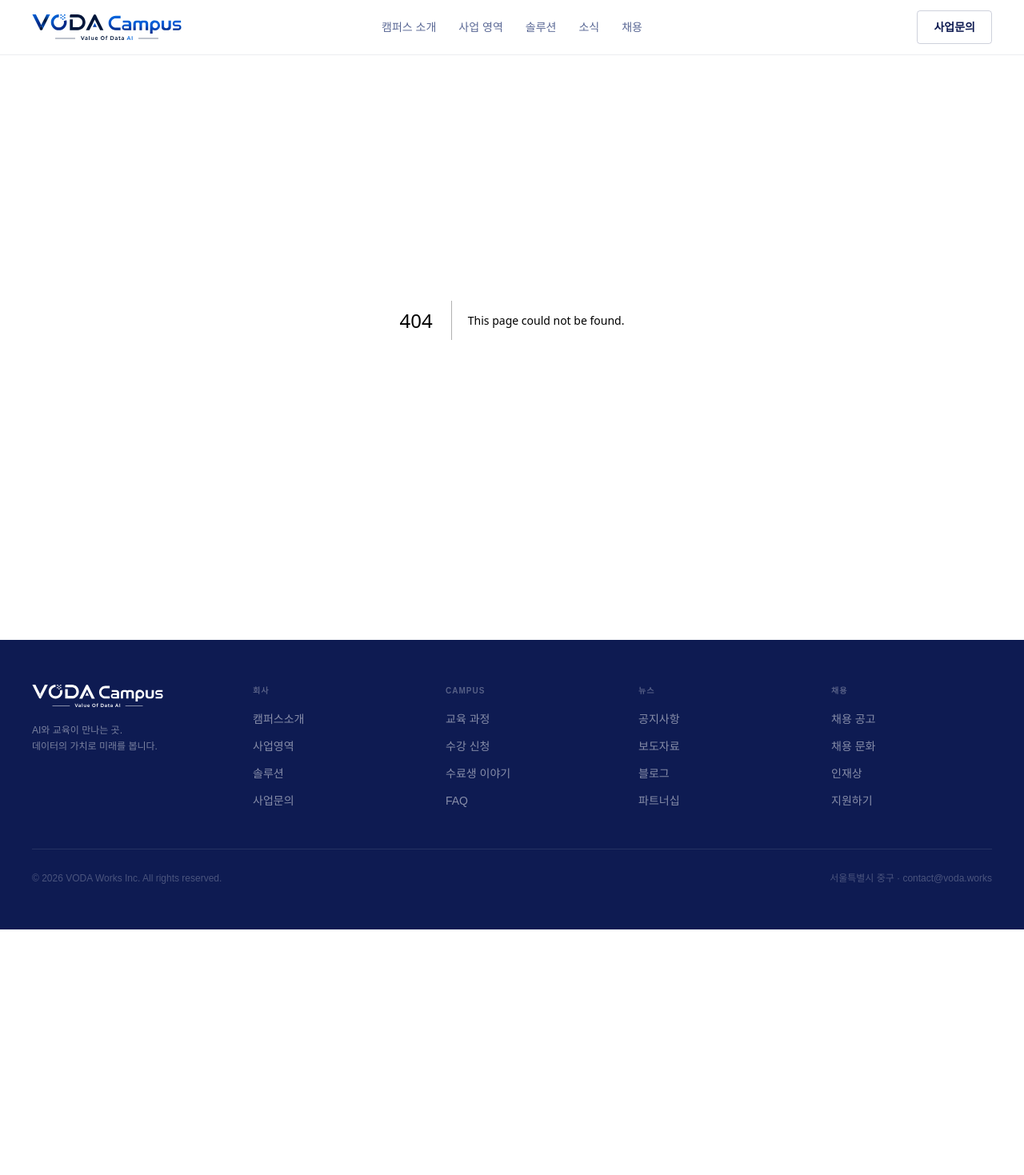
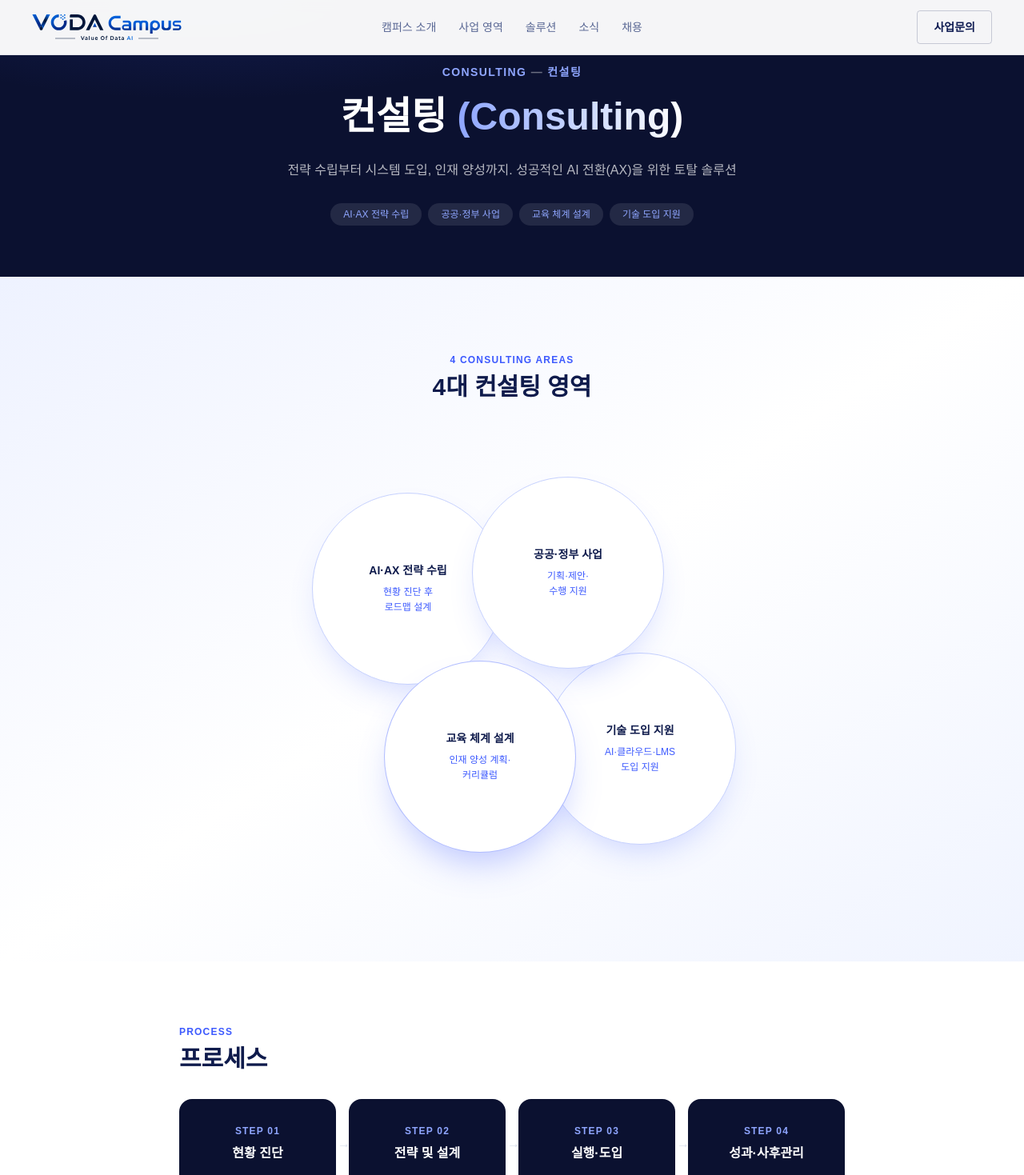
Before and after one commit to chaeuns/vodawebsite, a Next.js app: page /business/consulting in a window 1280 px wide. Before the commit this address had no page. Shown: the top 1469 px of the page at 80% size. Before the commit the page ends 1162 px from the top, so only its background shows below. Built offline with nearby package versions, Linux system fonts and the light colour scheme.

Commit message:
Business > Consulting 페이지 추가

```diff
--- /dev/null
+++ b/app/business/consulting/page.tsx
@@ -0,0 +1,181 @@
+// app/business/consulting/page.tsx
+// VODA · 컨설팅(Consulting) 페이지
+// 구조: 01 히어로 → 02 4대 컨설팅 영역(겹치는 원형 다이어그램) → 03 프로세스 → 04 Bottom CTA
+// 컬러: 히어로/프로세스는 네이비(#0B1130) + 블루(#3D5AFE), 02번 섹션만 밝은 그라데이션
+
+const heroTags = ["AI·AX 전략 수립", "공공·정부 사업", "교육 체계 설계", "기술 도입 지원"];
+
+const process = [
+  { step: "STEP 01", title: "현황 진단" },
+  { step: "STEP 02", title: "전략 및 설계" },
+  { step: "STEP 03", title: "실행·도입" },
+  { step: "STEP 04", title: "성과·사후관리" },
+];
+
+export default function ConsultingPage() {
+  return (
+    <main className="bg-white">
+      {/* 01. Hero */}
+      <section className="relative overflow-hidden bg-[#0B1130] px-6 pt-20 pb-16 sm:px-10 lg:px-24">
+        <div
+          className="pointer-events-none absolute inset-0 opacity-40"
+          style={{
+            background:
+              "radial-gradient(60% 60% at 20% 0%, rgba(61,90,254,0.35) 0%, rgba(11,17,48,0) 60%)",
+          }}
+        />
+        <div className="relative mx-auto max-w-5xl text-center">
+          <p className="mb-4 text-sm font-semibold tracking-widest text-[#8FA6FF]">
+            CONSULTING <span className="text-white/40">—</span> 컨설팅
+          </p>
+          <h1 className="text-4xl font-bold leading-tight text-white sm:text-5xl">
+            컨설팅{" "}
+            <span className="bg-gradient-to-r from-[#8FA6FF] to-white bg-clip-text text-transparent">
+              (Consulting)
+            </span>
+          </h1>
+          <p className="mx-auto mt-6 max-w-2xl text-base leading-relaxed text-white/70">
+            전략 수립부터 시스템 도입, 인재 양성까지. 성공적인 AI 전환(AX)을 위한
+            토탈 솔루션
+          </p>
+          <div className="mt-7 flex flex-wrap justify-center gap-2">
+            {heroTags.map((tag) => (
+              <span
+                key={tag}
+                className="rounded-full bg-white/10 px-4 py-1.5 text-xs font-medium text-[#8FA6FF]"
+              >
+                {tag}
+              </span>
+            ))}
+          </div>
+        </div>
+      </section>
+
+      {/* 02. 4대 컨설팅 영역 — 겹치는 원형 다이어그램 */}
+      <section className="bg-gradient-to-br from-[#EEF2FF] via-white to-[#F0F4FF] px-6 py-24 sm:px-10 lg:px-24">
+        <div className="mx-auto mb-16 max-w-3xl text-center">
+          <p className="text-xs font-semibold tracking-widest text-[#3D5AFE]">
+            4 CONSULTING AREAS
+          </p>
+          <h2 className="mt-2 text-2xl font-bold text-[#0F1B4C] sm:text-3xl">
+            4대 컨설팅 영역
+          </h2>
+        </div>
+
+        <div className="relative mx-auto h-[540px] w-[640px] max-w-full">
+  {/* 01 AI·AX 전략 수립 (좌상단) */}
+  <div className="absolute left-[70px] top-[50px] z-10 flex h-60 w-60 flex-col items-center justify-center rounded-full border border-[#C7D2FE] bg-white p-6 text-center shadow-[0_20px_40px_-15px_rgba(61,90,254,0.25)]">
+    <p className="text-sm font-bold text-[#0F1B4C]">AI·AX 전략 수립</p>
+    <p className="mt-2 text-xs leading-relaxed text-[#3D5AFE]">
+      현황 진단 후
+      <br />
+      로드맵 설계
+    </p>
+  </div>
+
+  {/* 02 공공·정부 사업 (우상단) */}
+  <div className="absolute left-[270px] top-[30px] z-20 flex h-60 w-60 flex-col items-center justify-center rounded-full border border-[#C7D2FE] bg-white p-6 text-center shadow-[0_20px_40px_-15px_rgba(61,90,254,0.25)]">
+    <p className="text-sm font-bold text-[#0F1B4C]">공공·정부 사업</p>
+    <p className="mt-2 text-xs leading-relaxed text-[#3D5AFE]">
+      기획·제안·
+      <br />
+      수행 지원
+    </p>
+  </div>
+
+  {/* 03 교육 체계 설계 (좌하단) */}
+  <div className="absolute left-[160px] top-[260px] z-30 flex h-60 w-60 flex-col items-center justify-center rounded-full border border-[#3D5AFE]/40 bg-white p-6 text-center shadow-[0_25px_45px_-15px_rgba(61,90,254,0.35)]">
+    <p className="text-sm font-bold text-[#0F1B4C]">교육 체계 설계</p>
+    <p className="mt-2 text-xs leading-relaxed text-[#3D5AFE]">
+      인재 양성 계획·
+      <br />
+      커리큘럼
+    </p>
+  </div>
+
+  {/* 04 기술 도입 지원 (우하단) */}
+  <div className="absolute left-[360px] top-[250px] z-10 flex h-60 w-60 flex-col items-center justify-center rounded-full border border-[#C7D2FE] bg-white p-6 text-center shadow-[0_20px_40px_-15px_rgba(61,90,254,0.25)]">
+    <p className="text-sm font-bold text-[#0F1B4C]">기술 도입 지원</p>
+    <p className="mt-2 text-xs leading-relaxed text-[#3D5AFE]">
+      AI·클라우드·LMS
+      <br />
+      도입 지원
+    </p>
+  </div>
+</div>
+      </section>
+
+      {/* 03. 프로세스 */}
+      <section className="mx-auto max-w-5xl px-6 py-20 sm:px-10 lg:px-24">
+        <p className="text-xs font-semibold tracking-widest text-[#3D5AFE]">PROCESS</p>
+        <h2 className="mt-2 text-2xl font-bold text-[#0F1B4C] sm:text-3xl">프로세스</h2>
+
+        <div className="mt-8 grid gap-4 sm:grid-cols-4">
+          {process.map((p, i) => (
+            <div key={p.step} className="relative">
+              <div className="rounded-2xl bg-[#0B1130] px-6 py-8 text-center">
+                <p className="text-xs font-semibold tracking-widest text-[#8FA6FF]">
+                  {p.step}
+                </p>
+                <p className="mt-2 text-base font-bold text-white">{p.title}</p>
+              </div>
+              {i < process.length - 1 && (
+                <span className="absolute right-[-18px] top-1/2 hidden -translate-y-1/2 text-[#D8DEEC] sm:block">
+                  →
+                </span>
+              )}
+            </div>
+          ))}
+        </div>
+      </section>
+
+      {/* 04. Bottom CTA — 기업 정보 입력 폼 */}
+      <section className="bg-[#F7F9FC] px-6 py-20 sm:px-10 lg:px-24">
+        <div className="mx-auto max-w-2xl rounded-[32px] bg-white p-10 shadow-sm sm:p-14">
+          <h2 className="text-center text-2xl font-bold text-[#0F1B4C] sm:text-3xl">
+            무료 컨설팅, 지금 신청하세요
+          </h2>
+          <p className="mt-3 text-center text-sm text-gray-500">
+            간단한 정보만 남겨주시면 담당자가 빠르게 연락드립니다.
+          </p>
+
+          <form className="mt-10 space-y-4">
+            <div className="grid gap-4 sm:grid-cols-2">
+              <input
+                type="text"
+                placeholder="기업명"
+                className="rounded-xl border border-[#D8DEEC] px-4 py-3 text-sm text-[#0F1B4C] outline-none focus:border-[#3D5AFE]"
+              />
+              <input
+                type="text"
+                placeholder="담당자명"
+                className="rounded-xl border border-[#D8DEEC] px-4 py-3 text-sm text-[#0F1B4C] outline-none focus:border-[#3D5AFE]"
+              />
+              <input
+                type="tel"
+                placeholder="연락처"
+                className="rounded-xl border border-[#D8DEEC] px-4 py-3 text-sm text-[#0F1B4C] outline-none focus:border-[#3D5AFE]"
+              />
+              <input
+                type="email"
+                placeholder="이메일"
+                className="rounded-xl border border-[#D8DEEC] px-4 py-3 text-sm text-[#0F1B4C] outline-none focus:border-[#3D5AFE]"
+              />
+            </div>
+            <textarea
+              placeholder="문의 내용을 남겨주세요"
+              rows={4}
+              className="w-full rounded-xl border border-[#D8DEEC] px-4 py-3 text-sm text-[#0F1B4C] outline-none focus:border-[#3D5AFE]"
+            />
+            <button
+              type="submit"
+              className="mx-auto block rounded-full bg-[#3D5AFE] px-8 py-3 text-sm font-semibold text-white transition hover:bg-[#2c46e0]"
+            >
+              무료 컨설팅 상담 신청하기 →
+            </button>
+          </form>
+        </div>
+      </section>
+    </main>
+  );
+}
```
